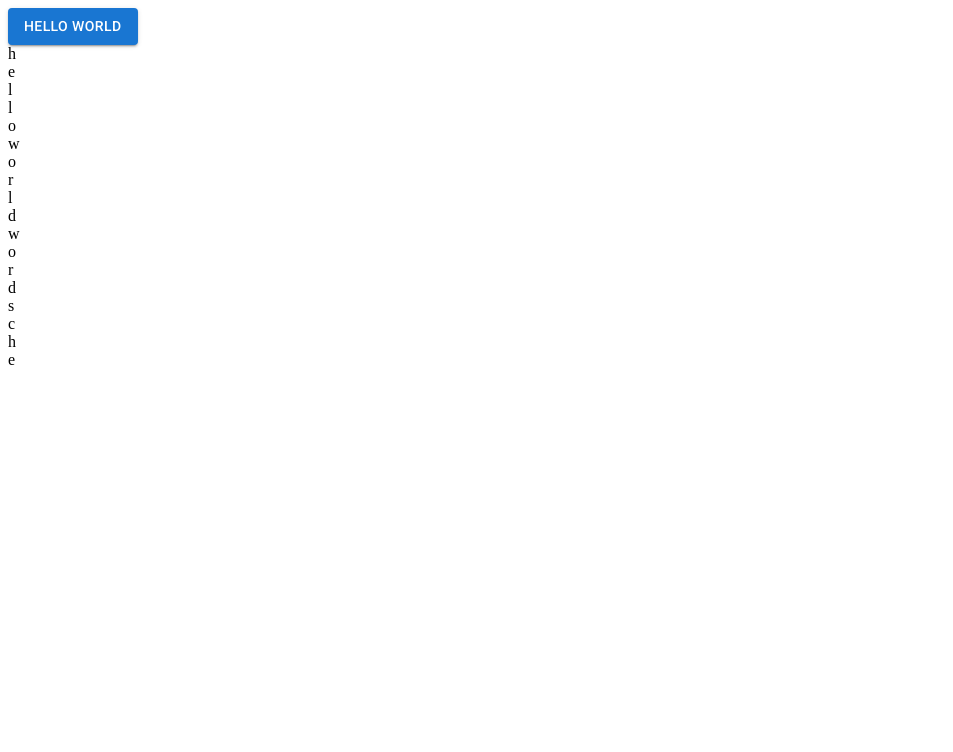
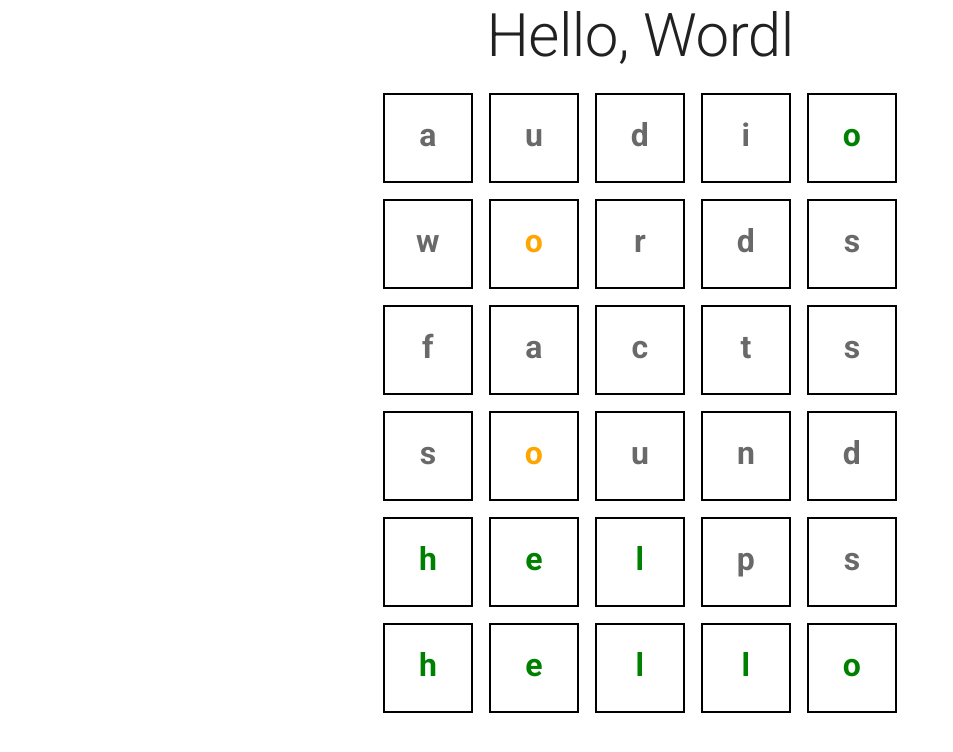
Before and after one commit to pranavavva/wordle, a React (Create React App) app: page / in a window 1280 px wide. Shown: the top 752 px of the page, without its empty margins (0-953 px from the left). Built offline with nearby package versions, Linux system fonts and the light colour scheme.

Commit message:
lots of style

```diff
--- a/src/App.tsx
+++ b/src/App.tsx
@@ -1,24 +1,19 @@
 import * as React from 'react';
 
-import { Button, Typography } from '@mui/material';
-import Grid from 'features/grid/Grid';
+import { Container, Typography } from '@mui/material';
+import WordleGrid from 'features/grid/Grid';
 
 export default function App() {
-  const [showing, setShowing] = React.useState(false);
-
   return (
-    <>
-      <Button variant='contained' onClick={() => setShowing(!showing)}>
-        Hello World
-      </Button>
-
-      {showing && <Typography>Hello world!</Typography>}
-
-      <Grid
-        guesses={['hello', 'world', 'words']}
+    <Container maxWidth='sm'>
+      <Typography variant='h2' component='h1' align='center' gutterBottom>
+        Hello, Wordl
+      </Typography>
+      <WordleGrid
+        guesses={['audio', 'words', 'facts', 'sounds', 'helps', 'hello']}
         currentGuess='che'
-        solution='birds'
+        solution='hello'
       />
-    </>
+    </Container>
   );
 }
--- a/src/app/types.ts
+++ b/src/app/types.ts
@@ -1,12 +1,12 @@
 export enum CellStatus {
-  CORRECT,
-  INCORRECT,
-  ABSENT,
-  UNSUBMITTED,
+  CORRECT = 'CORRECT',
+  INCORRECT = 'INCORRECT',
+  ABSENT = 'ABSENT',
+  UNSUBMITTED = 'UNSUBMITTED',
 }
 
 export enum GridRowType {
-  COMPLETED,
-  CURRENT,
-  EMPTY,
+  COMPLETED = 'COMPLETED',
+  CURRENT = 'CURRENT',
+  EMPTY = 'EMPTY',
 }
--- a/src/features/grid/Cell.tsx
+++ b/src/features/grid/Cell.tsx
@@ -1,4 +1,5 @@
 import { CellStatus } from 'app/types';
+import { Grid, Typography } from '@mui/material';
 import * as React from 'react';
 
 type CellProps = {
@@ -6,7 +7,36 @@
   status: CellStatus;
 };
 
-export default function Cell(props: CellProps): JSX.Element {
+export default function WordleCell(props: CellProps): JSX.Element {
   const { letter, status } = props;
-  return <div>{letter}</div>;
+  return (
+    <Grid item sx={{}}>
+      <Typography
+        sx={{
+          padding: '1rem',
+          color: (() => {
+            switch (status) {
+              case CellStatus.CORRECT:
+                return 'green';
+              case CellStatus.INCORRECT:
+                return 'orange';
+              case CellStatus.ABSENT:
+                return 'dimgray';
+              default:
+                return 'black';
+            }
+          })(),
+          // backgroundColor: 'black',
+          fontWeight: 'bold',
+          fontSize: '2rem',
+          width: 90,
+          height: 90,
+          border: '2px solid black',
+          textAlign: 'center',
+        }}
+      >
+        {letter}
+      </Typography>
+    </Grid>
+  );
 }
--- a/src/features/grid/Grid.tsx
+++ b/src/features/grid/Grid.tsx
@@ -1,7 +1,8 @@
 import * as React from 'react';
 import { GridRowType } from 'app/types';
 import { MAX_GUESSES } from 'utils/constants';
-import GridRow from './GridRow';
+import { Grid } from '@mui/material';
+import WordleGridRow from './GridRow';
 
 type GridProps = {
   guesses: string[];
@@ -9,15 +10,15 @@
   solution: string;
 };
 
-export default function Grid(props: GridProps): JSX.Element {
+export default function WordleGrid(props: GridProps): JSX.Element {
   const { guesses, currentGuess, solution } = props;
 
   const numEmptyRows = Math.max(0, MAX_GUESSES - guesses.length);
 
   return (
-    <div>
+    <Grid container spacing={2} direction='column' alignItems='center'>
       {guesses.map((guess, index) => (
-        <GridRow
+        <WordleGridRow
           key={index}
           type={GridRowType.COMPLETED}
           guess={guess}
@@ -25,7 +26,7 @@
         />
       ))}
       {guesses.length < MAX_GUESSES && (
-        <GridRow
+        <WordleGridRow
           key={guesses.length}
           type={GridRowType.CURRENT}
           guess={currentGuess}
@@ -33,13 +34,13 @@
         />
       )}
       {numEmptyRows > 0 && (
-        <GridRow
+        <WordleGridRow
           key={guesses.length + 1}
           type={GridRowType.EMPTY}
           guess=''
           solution={solution}
         />
       )}
-    </div>
+    </Grid>
   );
 }
--- a/src/features/grid/GridRow.tsx
+++ b/src/features/grid/GridRow.tsx
@@ -2,7 +2,8 @@
 import * as React from 'react';
 import { MAX_WORD_LENGTH } from 'utils/constants';
 import getGuessStatuses from 'utils/guess';
-import Cell from './Cell';
+import { Grid } from '@mui/material';
+import WordleCell from './Cell';
 
 type GridRowProps = {
   type: GridRowType;
@@ -10,50 +11,58 @@
   solution: string;
 };
 
-export default function GridRow(props: GridRowProps): JSX.Element {
+export default function WordleGridRow(props: GridRowProps): JSX.Element {
   const { type, guess, solution } = props;
 
   const cells = Array.from(Array(MAX_WORD_LENGTH));
+
+  let row: JSX.Element[];
 
   switch (type) {
     case GridRowType.COMPLETED: {
       const statuses = getGuessStatuses(guess, solution);
       const splitGuess = guess.split('');
+      row = cells.map((_, index) => (
+        <WordleCell
+          key={index}
+          letter={splitGuess[index]}
+          status={statuses[index]}
+        />
+      ));
 
-      return (
-        <div>
-          {cells.map((_, index) => (
-            <Cell
-              key={index}
-              letter={splitGuess[index]}
-              status={statuses[index]}
-            />
-          ))}
-        </div>
-      );
+      break;
     }
     case GridRowType.CURRENT: {
       const splitGuess = guess.split('');
       const emptyCells = Array.from(Array(MAX_WORD_LENGTH - splitGuess.length));
-      return (
-        <div>
-          {splitGuess.map((letter, index) => (
-            <Cell key={index} letter={letter} status={CellStatus.UNSUBMITTED} />
-          ))}
-          {emptyCells.map((_, index) => (
-            <Cell key={index} letter='' status={CellStatus.UNSUBMITTED} />
-          ))}
-        </div>
+      row = splitGuess.map((letter, index) => (
+        <WordleCell
+          key={index}
+          letter={letter}
+          status={CellStatus.UNSUBMITTED}
+        />
+      ));
+
+      row = row.concat(
+        emptyCells.map((_, index) => (
+          <WordleCell key={index} letter='' status={CellStatus.UNSUBMITTED} />
+        ))
       );
+      break;
     }
     case GridRowType.EMPTY: {
-      return (
-        <div>
-          {cells.map((_, index) => (
-            <Cell key={index} letter='' status={CellStatus.UNSUBMITTED} />
-          ))}
-        </div>
-      );
+      row = cells.map((_, index) => (
+        <WordleCell key={index} letter='' status={CellStatus.UNSUBMITTED} />
+      ));
+      break;
     }
   }
+
+  return (
+    <Grid item>
+      <Grid container spacing={2}>
+        {row}
+      </Grid>
+    </Grid>
+  );
 }
--- a/src/index.tsx
+++ b/src/index.tsx
@@ -1,6 +1,7 @@
 import * as React from 'react';
 import ReactDOM from 'react-dom';
 import { Provider } from 'react-redux';
+import { CssBaseline } from '@mui/material';
 import App from './App';
 import { store } from './app/store';
 import * as serviceWorker from './serviceWorker';
@@ -8,6 +9,7 @@
 ReactDOM.render(
   <React.StrictMode>
     <Provider store={store}>
+      <CssBaseline />
       <App />
     </Provider>
   </React.StrictMode>,
--- a/src/utils/guess.ts
+++ b/src/utils/guess.ts
@@ -37,5 +37,9 @@
     }
   });
 
+  console.log(guess);
+  console.log(solution);
+  console.log(statuses);
+
   return statuses;
 }
```
